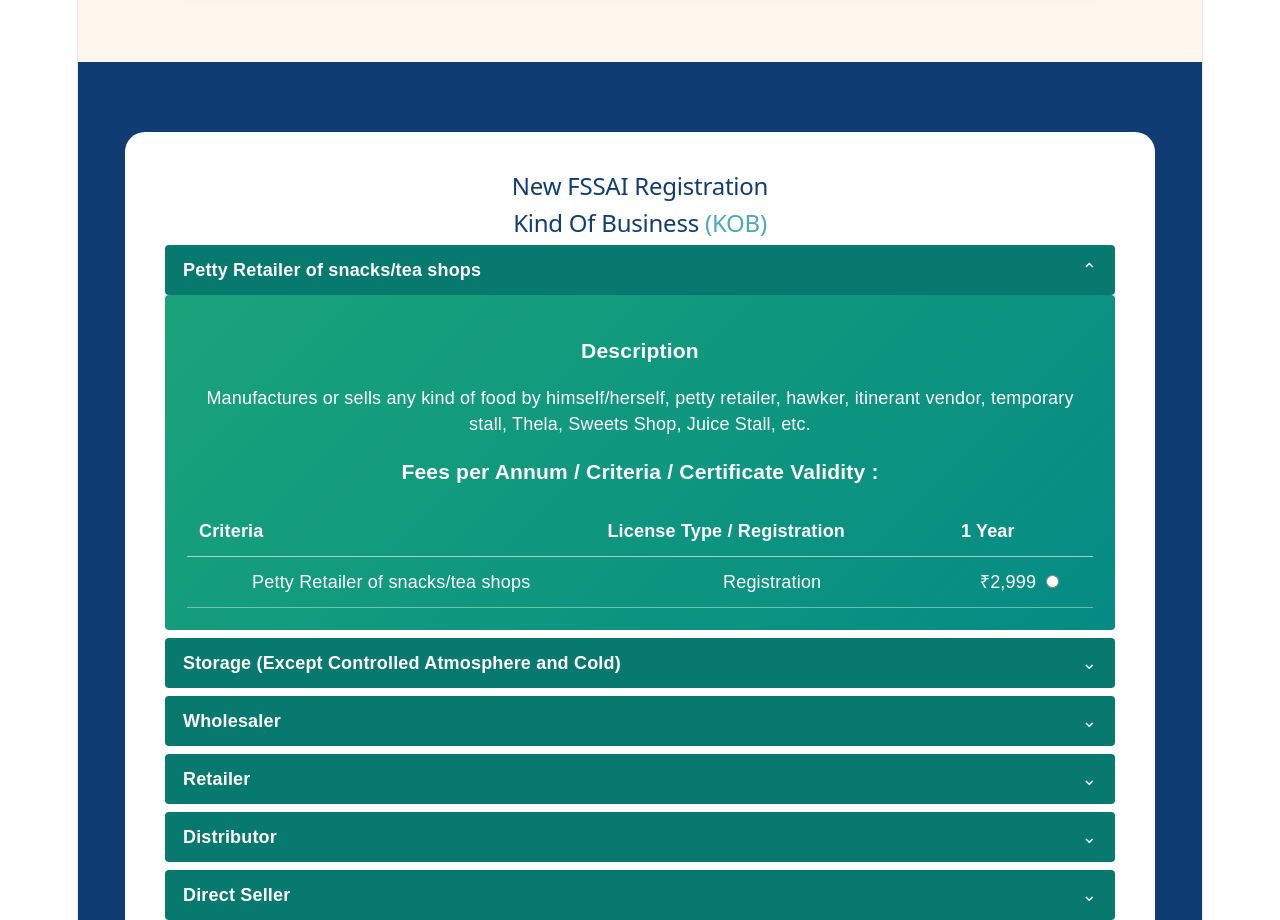
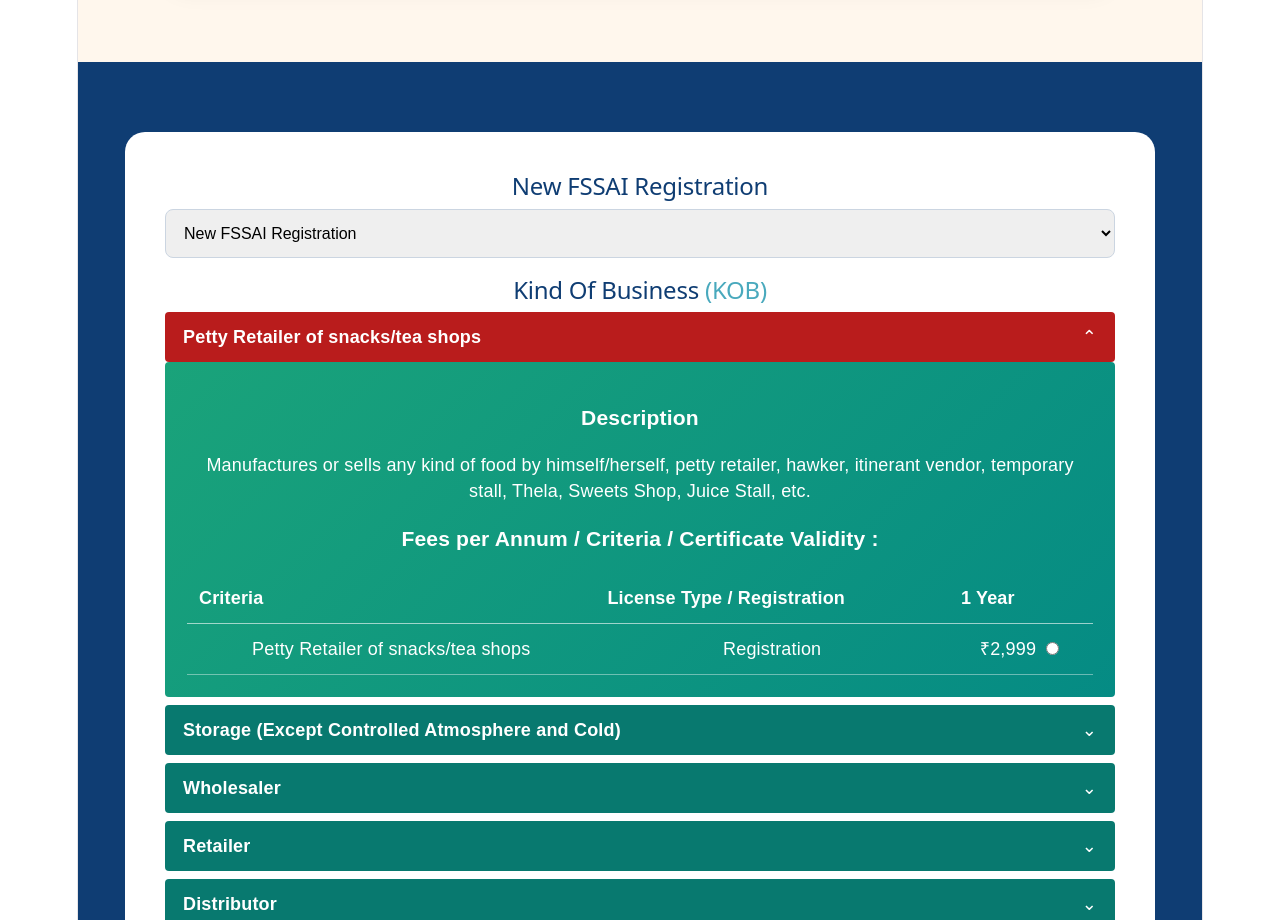
Before and after one commit to shirkeadityaa33-hub/driving-license-site, a React (Vite) app: page / in a window 1280 px wide. Shown: the part 1880-2800 px from the top of the page. Built offline with nearby package versions, Linux system fonts and the light colour scheme.

Commit message:
fixed fssai category flow

```diff
--- a/src/App.jsx
+++ b/src/App.jsx
@@ -2,6 +2,14 @@
 
 export default function App() {
   const whatsappNumber = "919322705535";
+
+  const services = [
+    { name: "New FSSAI Registration", price: "Select KOB" },
+    { name: "FSSAI Renewal", price: "₹999" },
+    { name: "FSSAI Modification", price: "₹999" },
+    { name: "Water Testing Report", price: "₹2,999" },
+    { name: "Website Designing", price: "₹4,999" },
+  ];
 
   const kobList = [
     {
@@ -19,7 +27,7 @@
     {
       title: "Storage (Except Controlled Atmosphere and Cold)",
       description:
-        "Storage business involved in storing food products except controlled atmosphere and cold storage.",
+        "Food storage business except controlled atmosphere and cold storage.",
       options: [
         {
           criteria: "Turnover up to 12 lakhs/annum",
@@ -27,7 +35,7 @@
           price: "₹2,999",
         },
         {
-          criteria: "Turnover above 12 lakhs and up to 20 crores/annum",
+          criteria: "Turnover above 12 lakhs/annum",
           licenseType: "State License",
           price: "₹7,999",
         },
@@ -36,7 +44,7 @@
     {
       title: "Wholesaler",
       description:
-        "Wholesaler dealing in food products and supplying goods to retailers, distributors or other businesses.",
+        "Wholesaler dealing in food products and supplying to retailers or distributors.",
       options: [
         {
           criteria: "Turnover up to 12 lakhs/annum",
@@ -53,7 +61,7 @@
     {
       title: "Retailer",
       description:
-        "Retail food business selling food products directly to customers through shop or outlet.",
+        "Retail food business selling food products directly to customers.",
       options: [
         {
           criteria: "Turnover up to 12 lakhs/annum",
@@ -70,7 +78,7 @@
     {
       title: "Distributor",
       description:
-        "Distributor supplying food products from manufacturer or wholesaler to retailers and sellers.",
+        "Distributor supplying food products from manufacturer or wholesaler to sellers.",
       options: [
         {
           criteria: "Turnover up to 12 lakhs/annum",
@@ -87,7 +95,7 @@
     {
       title: "Direct Seller",
       description:
-        "Direct seller selling food products directly to end customers through personal selling or online selling.",
+        "Direct seller selling food products directly to end customers.",
       options: [
         {
           criteria: "Direct food seller",
@@ -99,7 +107,7 @@
     {
       title: "Food Vending Agencies",
       description:
-        "Food vending agency operating food stalls, vending counters, carts or temporary food business.",
+        "Food vending agency operating food stalls, vending counters or carts.",
       options: [
         {
           criteria: "Food vending business",
@@ -110,9 +118,9 @@
     },
     {
       title:
-        "Transportation (having a number of specialized vehicles like insulated refrigerated van/ wagon and milk tankers etc.)",
+        "Transportation (having a number of specialized vehicles like insulated refrigerated van/wagon and milk tankers etc.)",
       description:
-        "Transportation is an activity of transporting food products from one location to another in vehicles/containers including specialized vehicles like insulated refrigerated van/wagon, oil/milk tankers etc.",
+        "Transportation is an activity of transporting food products from one location to another in vehicles/containers including insulated refrigerated van/wagon, oil/milk tankers etc.",
       options: [
         {
           criteria:
@@ -136,7 +144,7 @@
     {
       title: "Importer",
       description:
-        "Importer bringing food products from outside India for sale, distribution or business use.",
+        "Importer bringing food products from outside India for sale or distribution.",
       options: [
         {
           criteria: "Food importer",
@@ -160,7 +168,7 @@
     {
       title: "Hawker (Itinerant / Mobile food vendor)",
       description:
-        "Mobile food vendor, hawker or itinerant food seller selling food items from moving or temporary location.",
+        "Mobile food vendor, hawker or itinerant food seller selling food items from temporary/mobile location.",
       options: [
         {
           criteria: "Mobile food vendor",
@@ -169,14 +177,6 @@
         },
       ],
     },
-  ];
-
-  const services = [
-    { name: "New FSSAI Registration", type: "kob" },
-    { name: "FSSAI Renewal", price: "₹999" },
-    { name: "FSSAI Modification", price: "₹999" },
-    { name: "Water Testing Report", price: "₹2,999" },
-    { name: "Website Designing", price: "₹4,999" },
   ];
 
   const [selectedService, setSelectedService] = useState(services[0]);
@@ -193,59 +193,76 @@
     message: "",
   });
 
-  const selectService = (service) => {
+  const chooseService = (service) => {
     setSelectedService(service);
+    setSelectedKob(null);
 
-    if (service.type === "kob") {
+    if (service.name === "New FSSAI Registration") {
       setStep("kob");
+      setOpenKob(kobList[0].title);
     } else {
       setStep("form");
     }
 
-    document.getElementById("apply").scrollIntoView({ behavior: "smooth" });
+    setTimeout(() => {
+      document.getElementById("apply")?.scrollIntoView({ behavior: "smooth" });
+    }, 100);
+  };
+
+  const proceedToEligibility = () => {
+    if (!selectedKob) {
+      alert("Please select one KOB option first.");
+      return;
+    }
+    setStep("eligibility");
+  };
+
+  const proceedToForm = () => {
+    setStep("form");
   };
 
   const handleSubmit = (e) => {
     e.preventDefault();
 
-    const message = `New Application
+    const price =
+      selectedService.name === "New FSSAI Registration"
+        ? selectedKob?.price
+        : selectedService.price;
+
+    const whatsappMessage = `New Application
 
 Service: ${selectedService.name}
-
 ${
-  selectedService.type === "kob" && selectedKob
+  selectedService.name === "New FSSAI Registration" && selectedKob
     ? `Kind Of Business: ${selectedKob.kobTitle}
 Criteria: ${selectedKob.criteria}
 License Type: ${selectedKob.licenseType}
 Price: ${selectedKob.price}`
-    : `Price: ${selectedService.price}`
+    : `Price: ${price}`
 }
 
 Client Details:
 Name: ${formData.name}
 Phone: ${formData.phone}
-Email: ${formData.email}
+Email: ${formData.email || "-"}
 Business Name: ${formData.businessName}
 Address: ${formData.address}
-Message: ${formData.message}`;
+Message: ${formData.message || "-"}`;
 
     window.open(
-      `https://wa.me/${whatsappNumber}?text=${encodeURIComponent(message)}`,
+      `https://wa.me/${whatsappNumber}?text=${encodeURIComponent(
+        whatsappMessage
+      )}`,
       "_blank"
     );
   };
-
-  const price =
-    selectedService.type === "kob" && selectedKob
-      ? selectedKob.price
-      : selectedService.price;
 
   return (
     <div style={{ fontFamily: "Arial, sans-serif", color: "#102A43" }}>
       <header style={headerStyle}>
         <img src="/logo.jpeg" alt="RegFast India" style={{ height: "70px" }} />
 
-        <nav style={{ display: "flex", gap: "25px", fontWeight: "600" }}>
+        <nav style={{ display: "flex", gap: "24px", fontWeight: "600" }}>
           <a href="#" style={navStyle}>Home</a>
           <a href="#services" style={navStyle}>Services</a>
           <a href="#about" style={navStyle}>About</a>
@@ -293,7 +310,12 @@
               <p style={{ color: "#64748b" }}>
                 Professional application and documentation assistance.
               </p>
-              <button onClick={() => selectService(service)} style={smallBtn}>
+
+              <button
+                type="button"
+                onClick={() => chooseService(service)}
+                style={smallBtn}
+              >
                 Apply Now
               </button>
             </div>
@@ -326,7 +348,22 @@
             {selectedService.name}
           </h2>
 
-          {selectedService.type === "kob" && step === "kob" && (
+          <select
+            style={inputStyle}
+            value={selectedService.name}
+            onChange={(e) => {
+              const service = services.find((s) => s.name === e.target.value);
+              chooseService(service);
+            }}
+          >
+            {services.map((service, index) => (
+              <option key={index} value={service.name}>
+                {service.name}
+              </option>
+            ))}
+          </select>
+
+          {selectedService.name === "New FSSAI Registration" && step === "kob" && (
             <>
               <h2 style={{ textAlign: "center", color: "#0F3D73" }}>
                 Kind Of Business <span style={{ color: "#49A9BD" }}>(KOB)</span>
@@ -338,7 +375,11 @@
                     onClick={() =>
                       setOpenKob(openKob === kob.title ? "" : kob.title)
                     }
-                    style={kobHeader}
+                    style={{
+                      ...kobHeader,
+                      background:
+                        openKob === kob.title ? "#b91c1c" : "#08796f",
+                    }}
                   >
                     <span>{kob.title}</span>
                     <span>{openKob === kob.title ? "⌃" : "⌄"}</span>
@@ -361,7 +402,12 @@
                         </thead>
 
                         <tbody>
-                          {kob.options.map((option, i) => (
+                          {kob.options.map((option, i) => {
+                            const isSelected =
+                              selectedKob?.kobTitle === kob.title &&
+                              selectedKob?.criteria === option.criteria;
+
+                            return (
                               <tr key={i}>
                                 <td style={tdStyle}>{option.criteria}</td>
                                 <td style={tdStyle}>{option.licenseType}</td>
@@ -370,10 +416,7 @@
                                   <input
                                     type="radio"
                                     name="kobOption"
-                                  checked={
-                                    selectedKob?.kobTitle === kob.title &&
-                                    selectedKob?.criteria === option.criteria
-                                  }
+                                    checked={isSelected}
                                     onChange={() =>
                                       setSelectedKob({
                                         kobTitle: kob.title,
@@ -384,7 +427,8 @@
                                   />
                                 </td>
                               </tr>
-                          ))}
+                            );
+                          })}
                         </tbody>
                       </table>
                     </div>
@@ -394,6 +438,7 @@
 
               <div style={{ textAlign: "center", marginTop: "25px" }}>
                 <button
+                  type="button"
                   style={darkBtn}
                   onClick={() => setSelectedKob(null)}
                 >
@@ -401,14 +446,9 @@
                 </button>
 
                 <button
+                  type="button"
                   style={darkBtn}
-                  onClick={() => {
-                    if (!selectedKob) {
-                      alert("Please select one KOB option first.");
-                      return;
-                    }
-                    setStep("eligibility");
-                  }}
+                  onClick={proceedToEligibility}
                 >
                   Proceed
                 </button>
@@ -416,15 +456,16 @@
             </>
           )}
 
-          {selectedService.type === "kob" && step === "eligibility" && (
+          {selectedService.name === "New FSSAI Registration" &&
+            step === "eligibility" &&
+            selectedKob && (
               <div>
                 <h2 style={{ textAlign: "center", color: "#0F3D73" }}>
                   View Eligibility
                 </h2>
 
                 <p style={{ textAlign: "center", color: "#64748b" }}>
-                After assessment of kind of business selected and inputs provided,
-                you are eligible for:
+                  After assessment of kind of business selected, you are eligible for:
                 </p>
 
                 <table style={eligibilityTable}>
@@ -446,22 +487,21 @@
                 </table>
 
                 <div style={{ textAlign: "center", marginTop: "25px" }}>
-                <button
-                  style={primaryBtn}
-                  onClick={() => setStep("form")}
-                >
+                  <button type="button" style={primaryBtn} onClick={proceedToForm}>
                     You are eligible for {selectedKob.licenseType}, click here to proceed
                   </button>
                 </div>
               </div>
             )}
 
-          {(step === "form" || selectedService.type !== "kob") && (
+          {step === "form" && (
             <form onSubmit={handleSubmit}>
               <div style={priceBox}>
                 <b>Selected Service:</b> {selectedService.name}
                 <br />
-                {selectedService.type === "kob" && selectedKob && (
+
+                {selectedService.name === "New FSSAI Registration" &&
+                  selectedKob && (
                     <>
                       <b>Kind Of Business:</b> {selectedKob.kobTitle}
                       <br />
@@ -469,7 +509,11 @@
                       <br />
                     </>
                   )}
-                <b>Service Fee:</b> {price}
+
+                <b>Service Fee:</b>{" "}
+                {selectedService.name === "New FSSAI Registration"
+                  ? selectedKob?.price
+                  : selectedService.price}
               </div>
 
               <input
@@ -562,37 +606,263 @@
   );
 }
 
-const headerStyle = { background: "white", padding: "15px 8%", display: "flex", alignItems: "center", justifyContent: "space-between", boxShadow: "0 2px 12px rgba(0,0,0,0.08)", position: "sticky", top: 0, zIndex: 10 };
+const headerStyle = {
+  background: "white",
+  padding: "15px 8%",
+  display: "flex",
+  alignItems: "center",
+  justifyContent: "space-between",
+  boxShadow: "0 2px 12px rgba(0,0,0,0.08)",
+  position: "sticky",
+  top: 0,
+  zIndex: 10,
+};
+
 const navStyle = { color: "#0F3D73", textDecoration: "none" };
-const callBtn = { background: "#F26A1B", color: "white", padding: "12px 22px", borderRadius: "8px", textDecoration: "none", fontWeight: "700" };
-const heroStyle = { padding: "90px 8%", background: "linear-gradient(120deg, #FFF7ED 0%, #FFFFFF 45%, #EAF3FF 100%)", display: "grid", gridTemplateColumns: "repeat(auto-fit, minmax(320px, 1fr))", gap: "40px", alignItems: "center" };
-const heroTitle = { fontSize: "56px", lineHeight: "1.1", color: "#0F3D73", marginBottom: "20px" };
-const heroText = { fontSize: "20px", color: "#475569", lineHeight: "1.7" };
-const primaryBtn = { display: "inline-block", margin: "10px", background: "#F26A1B", color: "white", padding: "14px 28px", borderRadius: "8px", textDecoration: "none", fontWeight: "800", border: "none", cursor: "pointer" };
-const heroCard = { background: "white", padding: "30px", borderRadius: "24px", boxShadow: "0 15px 35px rgba(15,61,115,0.15)", textAlign: "center" };
-const sectionTitle = { textAlign: "center", fontSize: "42px", color: "#0F3D73" };
-const serviceGrid = { display: "grid", gridTemplateColumns: "repeat(auto-fit, minmax(240px, 1fr))", gap: "25px", marginTop: "40px" };
-const serviceCard = { padding: "30px", borderRadius: "18px", background: "white", boxShadow: "0 8px 25px rgba(0,0,0,0.08)", borderTop: "5px solid #F26A1B" };
-const smallBtn = { background: "#0F3D73", color: "white", border: "none", padding: "12px 22px", borderRadius: "8px", cursor: "pointer", fontWeight: "700" };
+
+const callBtn = {
+  background: "#F26A1B",
+  color: "white",
+  padding: "12px 22px",
+  borderRadius: "8px",
+  textDecoration: "none",
+  fontWeight: "700",
+};
+
+const heroStyle = {
+  padding: "90px 8%",
+  background: "linear-gradient(120deg, #FFF7ED 0%, #FFFFFF 45%, #EAF3FF 100%)",
+  display: "grid",
+  gridTemplateColumns: "repeat(auto-fit, minmax(320px, 1fr))",
+  gap: "40px",
+  alignItems: "center",
+};
+
+const heroTitle = {
+  fontSize: "56px",
+  lineHeight: "1.1",
+  color: "#0F3D73",
+  marginBottom: "20px",
+};
+
+const heroText = {
+  fontSize: "20px",
+  color: "#475569",
+  lineHeight: "1.7",
+};
+
+const primaryBtn = {
+  display: "inline-block",
+  margin: "10px",
+  background: "#F26A1B",
+  color: "white",
+  padding: "14px 28px",
+  borderRadius: "8px",
+  textDecoration: "none",
+  fontWeight: "800",
+  border: "none",
+  cursor: "pointer",
+};
+
+const heroCard = {
+  background: "white",
+  padding: "30px",
+  borderRadius: "24px",
+  boxShadow: "0 15px 35px rgba(15,61,115,0.15)",
+  textAlign: "center",
+};
+
+const sectionTitle = {
+  textAlign: "center",
+  fontSize: "42px",
+  color: "#0F3D73",
+};
+
+const serviceGrid = {
+  display: "grid",
+  gridTemplateColumns: "repeat(auto-fit, minmax(240px, 1fr))",
+  gap: "25px",
+  marginTop: "40px",
+};
+
+const serviceCard = {
+  padding: "30px",
+  borderRadius: "18px",
+  background: "white",
+  boxShadow: "0 8px 25px rgba(0,0,0,0.08)",
+  borderTop: "5px solid #F26A1B",
+};
+
+const smallBtn = {
+  background: "#0F3D73",
+  color: "white",
+  border: "none",
+  padding: "12px 22px",
+  borderRadius: "8px",
+  cursor: "pointer",
+  fontWeight: "700",
+};
+
 const aboutSection = { background: "#FFF7ED", padding: "80px 8%" };
-const aboutBox = { maxWidth: "950px", margin: "auto", background: "white", padding: "45px", borderRadius: "20px", boxShadow: "0 8px 25px rgba(0,0,0,0.08)", borderLeft: "6px solid #F26A1B" };
-const aboutText = { fontSize: "18px", lineHeight: "1.8", color: "#475569" };
-const applySection = { background: "#0F3D73", padding: "70px 20px" };
-const formBox = { maxWidth: "950px", margin: "auto", background: "white", padding: "40px", borderRadius: "20px" };
+
+const aboutBox = {
+  maxWidth: "950px",
+  margin: "auto",
+  background: "white",
+  padding: "45px",
+  borderRadius: "20px",
+  boxShadow: "0 8px 25px rgba(0,0,0,0.08)",
+  borderLeft: "6px solid #F26A1B",
+};
+
+const aboutText = {
+  fontSize: "18px",
+  lineHeight: "1.8",
+  color: "#475569",
+};
+
+const applySection = {
+  background: "#0F3D73",
+  padding: "70px 20px",
+};
+
+const formBox = {
+  maxWidth: "950px",
+  margin: "auto",
+  background: "white",
+  padding: "40px",
+  borderRadius: "20px",
+};
+
+const inputStyle = {
+  width: "100%",
+  padding: "14px",
+  marginBottom: "18px",
+  border: "1px solid #CBD5E1",
+  borderRadius: "8px",
+  fontSize: "16px",
+  boxSizing: "border-box",
+};
+
 const kobItem = { marginBottom: "8px" };
-const kobHeader = { color: "white", background: "#08796f", padding: "12px 18px", cursor: "pointer", display: "flex", justifyContent: "space-between", fontWeight: "700", borderRadius: "4px" };
-const kobContent = { background: "linear-gradient(135deg, #1AA37A, #058B84)", color: "white", padding: "22px", borderRadius: "4px" };
-const tableStyle = { width: "100%", borderCollapse: "collapse", marginTop: "15px" };
-const thStyle = { borderBottom: "1px solid rgba(255,255,255,0.6)", padding: "12px", textAlign: "left" };
-const tdStyle = { borderBottom: "1px solid rgba(255,255,255,0.4)", padding: "12px" };
-const darkBtn = { background: "#1f2937", color: "white", border: "none", padding: "12px 18px", borderRadius: "6px", margin: "5px", cursor: "pointer", fontWeight: "700" };
-const eligibilityTable = { width: "100%", borderCollapse: "collapse", marginTop: "25px" };
-const eligibilityTh = { background: "#f1f5f9", padding: "14px", textAlign: "left", border: "1px solid #e5e7eb" };
-const eligibilityTd = { padding: "14px", border: "1px solid #e5e7eb" };
-const priceBox = { background: "#FFF7ED", padding: "15px", borderRadius: "10px", marginBottom: "20px", color: "#0F3D73", border: "1px solid #F26A1B" };
-const inputStyle = { width: "100%", padding: "14px", marginBottom: "18px", border: "1px solid #CBD5E1", borderRadius: "8px", fontSize: "16px", boxSizing: "border-box" };
-const submitBtn = { width: "100%", background: "#F26A1B", color: "white", border: "none", padding: "15px", borderRadius: "10px", fontSize: "18px", fontWeight: "800", cursor: "pointer" };
-const footerStyle = { background: "#071B33", color: "white", textAlign: "center", padding: "40px 8%" };
-const footerLogo = { height: "75px", background: "white", padding: "8px", borderRadius: "10px" };
-const disclaimerStyle = { color: "#CBD5E1", maxWidth: "850px", margin: "20px auto" };
-const whatsappFloat = { position: "fixed", bottom: "25px", right: "25px", width: "65px", height: "65px", background: "#25D366", color: "white", borderRadius: "50%", display: "flex", alignItems: "center", justifyContent: "center", fontSize: "34px", textDecoration: "none", boxShadow: "0 6px 18px rgba(0,0,0,0.25)" };
+
+const kobHeader = {
+  color: "white",
+  padding: "12px 18px",
+  cursor: "pointer",
+  display: "flex",
+  justifyContent: "space-between",
+  fontWeight: "700",
+  borderRadius: "4px",
+};
+
+const kobContent = {
+  background: "linear-gradient(135deg, #1AA37A, #058B84)",
+  color: "white",
+  padding: "22px",
+  borderRadius: "4px",
+};
+
+const tableStyle = {
+  width: "100%",
+  borderCollapse: "collapse",
+  marginTop: "15px",
+};
+
+const thStyle = {
+  borderBottom: "1px solid rgba(255,255,255,0.6)",
+  padding: "12px",
+  textAlign: "left",
+};
+
+const tdStyle = {
+  borderBottom: "1px solid rgba(255,255,255,0.4)",
+  padding: "12px",
+};
+
+const darkBtn = {
+  background: "#1f2937",
+  color: "white",
+  border: "none",
+  padding: "12px 18px",
+  borderRadius: "6px",
+  margin: "5px",
+  cursor: "pointer",
+  fontWeight: "700",
+};
+
+const eligibilityTable = {
+  width: "100%",
+  borderCollapse: "collapse",
+  marginTop: "25px",
+};
+
+const eligibilityTh = {
+  background: "#f1f5f9",
+  padding: "14px",
+  textAlign: "left",
+  border: "1px solid #e5e7eb",
+};
+
+const eligibilityTd = {
+  padding: "14px",
+  border: "1px solid #e5e7eb",
+};
+
+const priceBox = {
+  background: "#FFF7ED",
+  padding: "15px",
+  borderRadius: "10px",
+  marginBottom: "20px",
+  color: "#0F3D73",
+  border: "1px solid #F26A1B",
+};
+
+const submitBtn = {
+  width: "100%",
+  background: "#F26A1B",
+  color: "white",
+  border: "none",
+  padding: "15px",
+  borderRadius: "10px",
+  fontSize: "18px",
+  fontWeight: "800",
+  cursor: "pointer",
+};
+
+const footerStyle = {
+  background: "#071B33",
+  color: "white",
+  textAlign: "center",
+  padding: "40px 8%",
+};
+
+const footerLogo = {
+  height: "75px",
+  background: "white",
+  padding: "8px",
+  borderRadius: "10px",
+};
+
+const disclaimerStyle = {
+  color: "#CBD5E1",
+  maxWidth: "850px",
+  margin: "20px auto",
+};
+
+const whatsappFloat = {
+  position: "fixed",
+  bottom: "25px",
+  right: "25px",
+  width: "65px",
+  height: "65px",
+  background: "#25D366",
+  color: "white",
+  borderRadius: "50%",
+  display: "flex",
+  alignItems: "center",
+  justifyContent: "center",
+  fontSize: "34px",
+  textDecoration: "none",
+  boxShadow: "0 6px 18px rgba(0,0,0,0.25)",
+};
```
Lines whose indentation alone changed are shown as unchanged.
